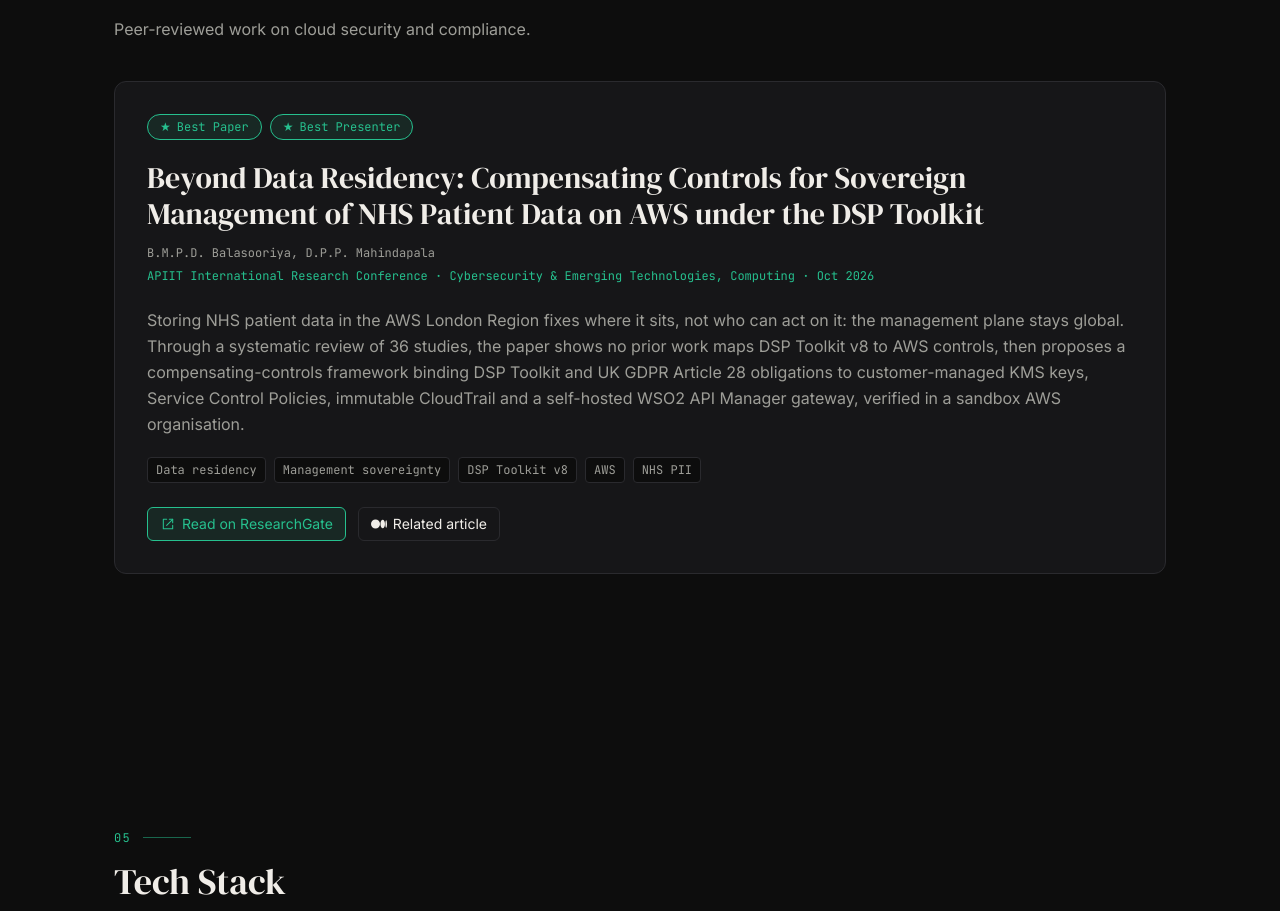
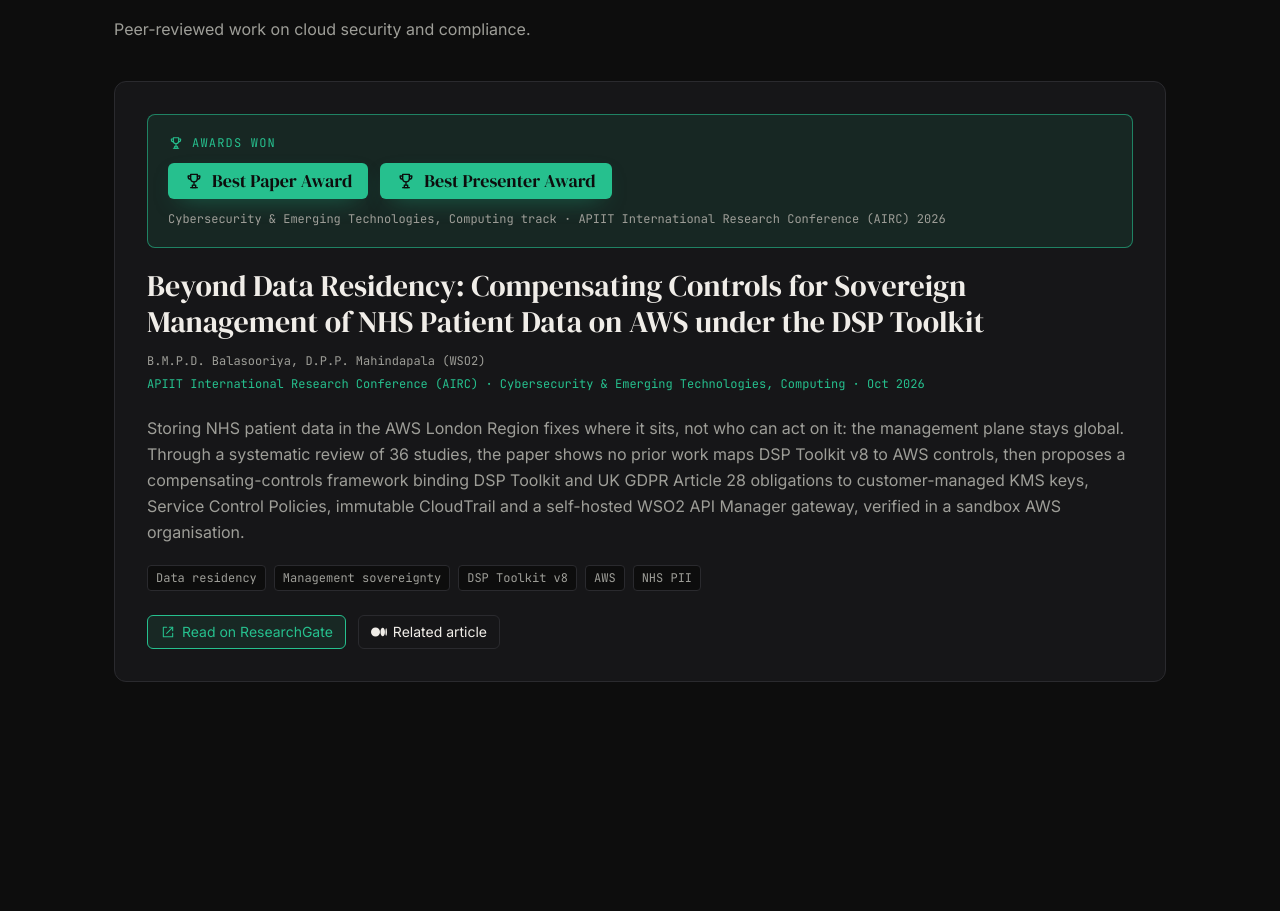
Before and after one commit to pasindubalasooriya/pasindubalasooriya.github.io, a React (Vite) app: page / in a window 1280 px wide. Shown: the part 4987-5898 px from the top of the page. Built offline with nearby package versions, Linux system fonts and the light colour scheme.

Commit message:
Highlight research awards and add AIRC and WSO2 affiliation

```diff
--- a/src/components/Research.jsx
+++ b/src/components/Research.jsx
@@ -2,7 +2,7 @@
 import SectionHeader from './SectionHeader'
 import { Stagger, StaggerItem } from './Stagger'
 import { research } from '../data/research'
-import { ExternalIcon, MediumIcon } from './icons'
+import { ExternalIcon, MediumIcon, TrophyIcon } from './icons'
 
 export default function Research() {
   return (
@@ -17,15 +17,24 @@
             key={r.title}
             className="rounded-xl border border-line bg-surface p-6 md:p-8 transition-all duration-300 hover:border-accent hover:shadow-[0_10px_40px_-15px_rgba(29,158,117,0.45)]"
           >
-            <div className="flex flex-wrap items-center gap-2">
-              {r.awards.map((a) => (
-                <span
-                  key={a}
-                  className="inline-flex items-center gap-1.5 font-mono text-xs text-accent border border-accent bg-accent/10 rounded-full px-3 py-1"
-                >
-                  <span aria-hidden="true">★</span> {a}
-                </span>
-              ))}
+            <div className="rounded-lg border border-accent/60 bg-accent/10 p-4 md:p-5">
+              <div className="flex items-center gap-2 font-mono text-xs uppercase tracking-widest text-accent">
+                <TrophyIcon className="w-4 h-4" /> Awards won
+              </div>
+              <ul className="flex flex-wrap gap-3 mt-3">
+                {r.awards.map((a) => (
+                  <li
+                    key={a}
+                    className="inline-flex items-center gap-2 rounded-md bg-accent text-bg px-4 py-2 shadow-[0_8px_24px_-12px_rgba(29,158,117,0.8)]"
+                  >
+                    <TrophyIcon className="w-5 h-5" />
+                    <span className="font-display text-lg leading-none">{a} Award</span>
+                  </li>
+                ))}
+              </ul>
+              <p className="font-mono text-xs text-muted mt-3">
+                {r.track} track · {r.venue} {r.date.split(' ')[1]}
+              </p>
             </div>
 
             <h3 className="font-display text-2xl md:text-3xl text-text mt-5 leading-snug">
--- a/src/components/icons.jsx
+++ b/src/components/icons.jsx
@@ -84,3 +84,16 @@
     </svg>
   )
 }
+
+export function TrophyIcon({ className = 'w-5 h-5' }) {
+  return (
+    <svg className={className} viewBox="0 0 24 24" fill="none" stroke="currentColor" strokeWidth="1.6" strokeLinecap="round" strokeLinejoin="round" aria-hidden="true">
+      <path d="M8 4h8v5a4 4 0 0 1-8 0V4Z" />
+      <path d="M8 6H5v1a3 3 0 0 0 3 3" />
+      <path d="M16 6h3v1a3 3 0 0 1-3 3" />
+      <path d="M12 13v4" />
+      <path d="M8 20h8" />
+      <path d="M10 17h4v3h-4z" />
+    </svg>
+  )
+}
--- a/src/data/research.js
+++ b/src/data/research.js
@@ -4,8 +4,8 @@
   {
     title:
       'Beyond Data Residency: Compensating Controls for Sovereign Management of NHS Patient Data on AWS under the DSP Toolkit',
-    authors: ['B.M.P.D. Balasooriya', 'D.P.P. Mahindapala'],
-    venue: 'APIIT International Research Conference',
+    authors: ['B.M.P.D. Balasooriya', 'D.P.P. Mahindapala (WSO2)'],
+    venue: 'APIIT International Research Conference (AIRC)',
     track: 'Cybersecurity & Emerging Technologies, Computing',
     date: 'Oct 2026',
     awards: ['Best Paper', 'Best Presenter'],
```
